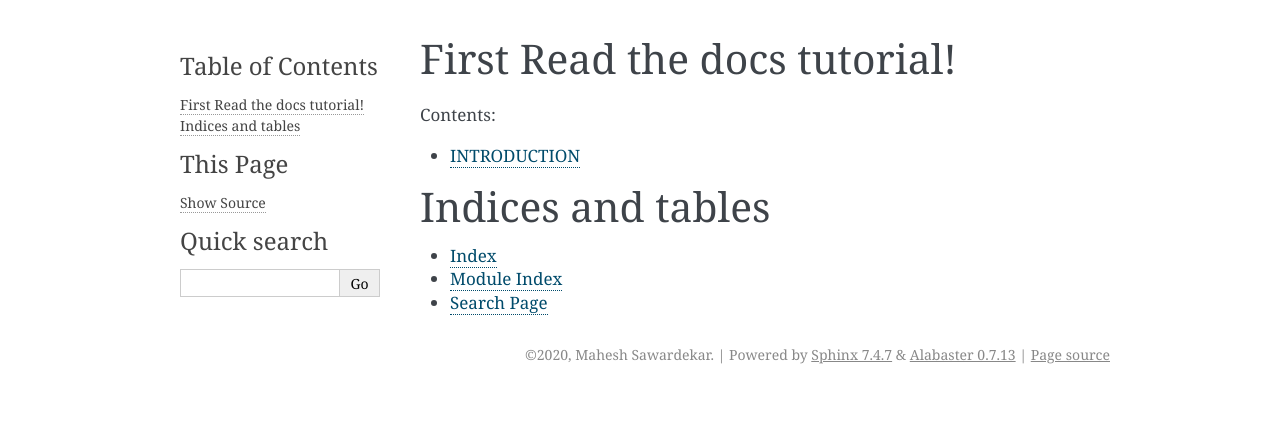
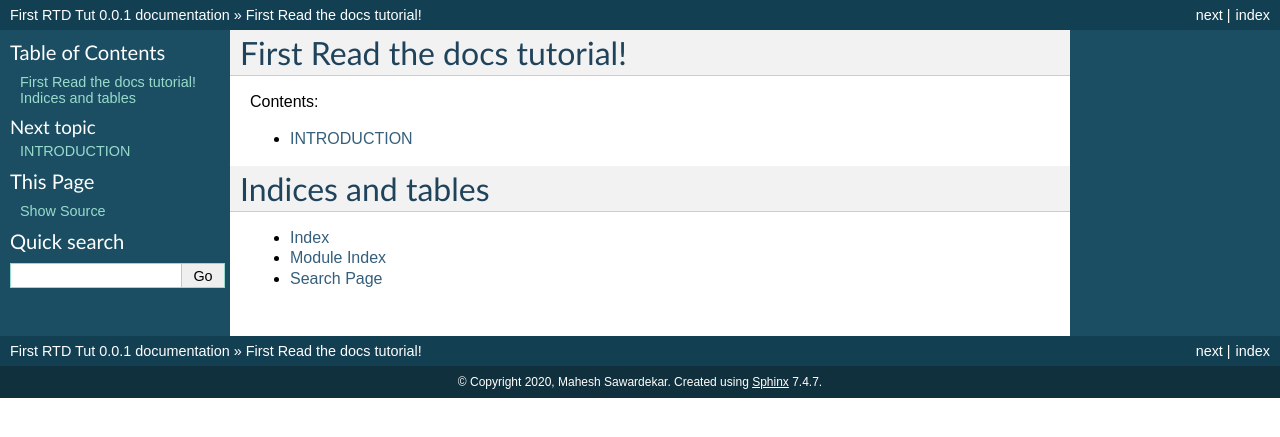
Before and after one commit to smahesh14/learnDocSphinx, a Sphinx documentation site: the page built from docs/source/index.rst, in a window 1280 px wide. Shown: the top 437 px of the page. Built offline with Sphinx 7.4.7, drawn with Linux system fonts in a browser that asks for light colours.

Commit message:
theme default

```diff
--- a/docs/source/conf.py
+++ b/docs/source/conf.py
@@ -109,6 +109,7 @@ todo_include_todos = False
 # The theme to use for HTML and HTML Help pages.  See the documentation for
 # a list of builtin themes.
 #html_theme = 'alabaster'
+html_theme = 'default'
 
 # Theme options are theme-specific and customize the look and feel of a theme
 # further.  For a list of options available for each theme, see the
```
